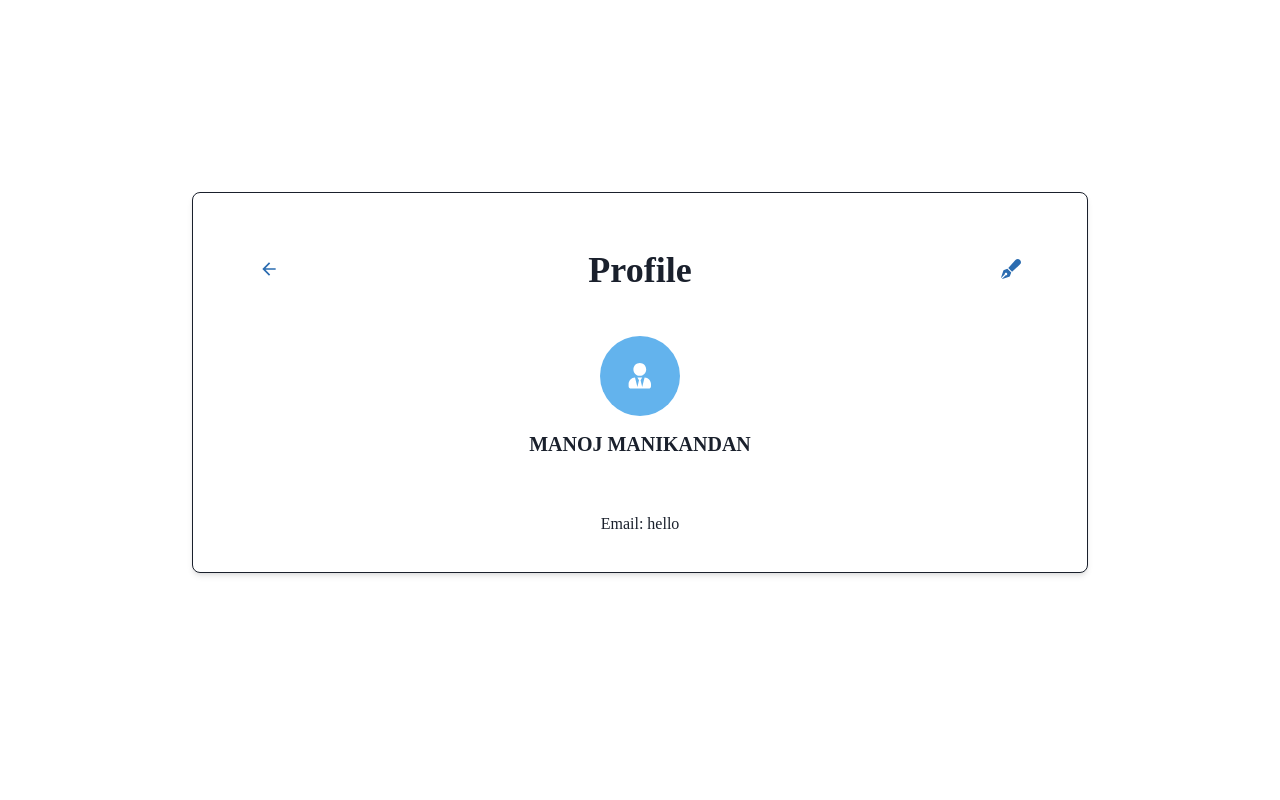
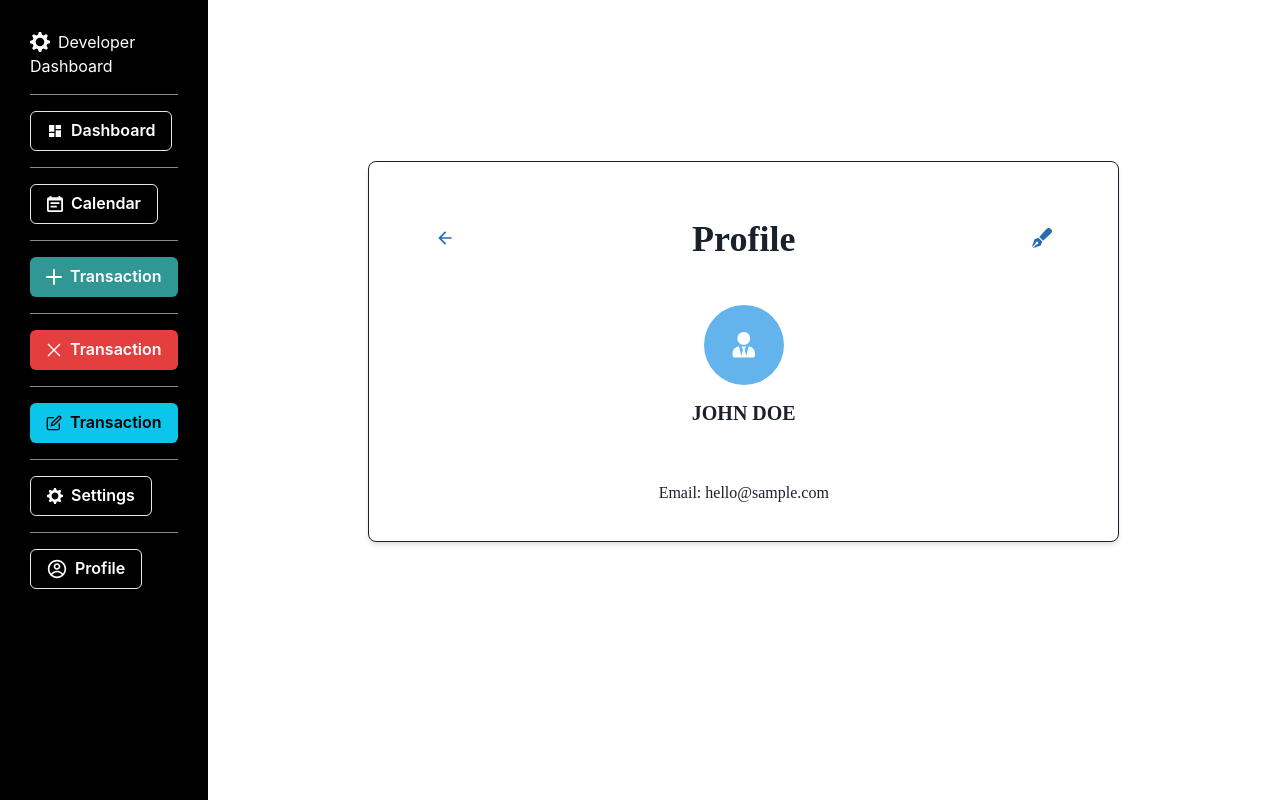
Before and after one commit to manojmanikandan7/PennyWise, a React (Vite) app: page /profile in a window 1280 px wide. Built offline with nearby package versions, Linux system fonts and the light colour scheme.

Commit message:
-Started work on extracting and updating user information
-Completed modal for updating user info in profile.

```diff
--- /dev/null
+++ b/src/components/editInfo.jsx
@@ -0,0 +1,125 @@
+/* eslint-disable no-unused-vars */
+
+import React, { useState } from "react";
+
+import {
+  IconButton,
+  Button,
+  Modal,
+  ModalOverlay,
+  ModalContent,
+  ModalHeader,
+  ModalFooter,
+  ModalBody,
+  ModalCloseButton,
+  useDisclosure,
+  FormControl,
+  FormLabel,
+  Input,
+  Icon,
+} from "@chakra-ui/react";
+
+//Icons
+import { FaPenFancy } from "react-icons/fa";
+
+import axios from "axios";
+
+export default function EditInfo(fn, sn, e, updateInfo) {
+  const { isOpen, onOpen, onClose } = useDisclosure();
+  // TODO: Change this to the UID of the user logged in
+  const id = 2;
+  const [fname, setFname] = useState(fn);
+  const [sname, setSname] = useState(sn);
+  const [email, setEmail] = useState(e);
+  const [password, setPassword] = useState("");
+
+  const handleSubmit = async () => {
+    await axios.post("http://localhost:3000/editInfo", {
+      fname,
+      sname,
+      email,
+      password,
+    });
+
+    // Reset the form fields
+    setFname("");
+    setSname("");
+    setEmail("");
+    setPassword("");
+
+    // Call the onTransactionSubmit callback to notify the parent component
+    updateInfo();
+
+    // Close the modal
+    onClose();
+  };
+
+  return (
+    <>
+      <IconButton
+        onClick={onOpen}
+        icon={<Icon as={FaPenFancy} />}
+        variant="ghost"
+        colorScheme="blue"
+        aria-label="Edit profile"
+        fontSize="20px"
+      />
+
+      <Modal isOpen={isOpen} onClose={onClose}>
+        <ModalOverlay />
+        <ModalContent>
+          <ModalHeader>Update Profile</ModalHeader>
+          <ModalCloseButton />
+          <ModalBody pb={6}>
+            <FormControl>
+              <FormLabel>First Name</FormLabel>
+              <Input
+                placeholder="First name"
+                value={fname}
+                onChange={(e) => setFname(e.target.value)}
+              />
+            </FormControl>
+
+            <FormControl>
+              <FormLabel>Sur Name</FormLabel>
+              <Input
+                placeholder="Sur name"
+                value={sname}
+                onChange={(e) => setSname(e.target.value)}
+              />
+            </FormControl>
+
+            <FormControl mt={4}>
+              <FormLabel>Email</FormLabel>
+              <Input
+                placeholder="email"
+                type="email"
+                value={email}
+                onChange={(e) => setEmail(e.target.value)}
+              />
+            </FormControl>
+
+            <FormControl mt={4}>
+              <FormLabel>Password</FormLabel>
+              <Input
+                placeholder="password"
+                type="password"
+                value={password}
+                onChange={(e) => setEmail(e.target.value)}
+              />
+            </FormControl>
+          </ModalBody>
+
+          <ModalFooter>
+            <Button colorScheme="blue" mr={3} onClick={onClose}>
+              Close
+            </Button>
+            <Button variant="solid" colorScheme="green" onClick={handleSubmit}>
+              Add
+            </Button>
+          </ModalFooter>
+        </ModalContent>
+      </Modal>
+    </>
+  );
+}
--- a/src/pages/Profile.jsx
+++ b/src/pages/Profile.jsx
@@ -1,29 +1,29 @@
+import { ArrowBackIcon } from "@chakra-ui/icons";
 import {
   Avatar,
+  ButtonGroup,
   Card,
+  CardBody,
   CardHeader,
-  CardBody,
-  CloseButton,
-  Heading,
   ChakraProvider,
   Flex,
+  Grid,
+  GridItem,
+  Heading,
   Icon,
-  extendTheme,
+  IconButton,
+  Spacer,
   Stack,
   StackDivider,
-  Spacer,
   Text,
-  Stat,
-  StatLabel,
-  StatNumber,
-  StatHelpText,
-  StatArrow,
-  StatGroup,
-  IconButton,
+  extendTheme,
 } from "@chakra-ui/react";
-import { ArrowBackIcon } from "@chakra-ui/icons"
-import { FaUserTie, FaPenFancy } from "react-icons/fa"
+import { FaUserTie } from "react-icons/fa";
 import { NavLink } from "react-router-dom";
+import Sidebar from "../components/sidebar";
+import EditInfo from "../components/editInfo";
+import axios from "axios";
+
 const theme = extendTheme({
   colors: {
     brand: {
@@ -35,24 +35,43 @@ const theme = extendTheme({
     },
   },
 });
-let fname, sname, email, current_bal;
+let fname, sname, email;
 
-fname="Manoj"
-sname="Manikandan"
-email="hello"
+fname = "John";
+sname = "Doe";
+email = "hello@sample.com";
 
 export default function Profile() {
+  function getData() {
+    /*const fetchedData = async () => {
+      axios.get("http://localhost:3000/getInfo"), email;
+    };
+    fname = fetchedData[0];
+    sname = fetchedData[1];*/
+    console.log("worked");
+  }
+  return (
+    <ChakraProvider theme={theme}>
+      <Grid templateColumns="repeat(8, 1fr)" bg="gray.25">
+        <GridItem
+          align="aside"
+          colSpan={1}
+          bg="black"
+          minHeight="100vh"
+          p="30px"
+        >
+          <Sidebar />
+        </GridItem>
 
-  return(
-    <ChakraProvider theme={theme} >
-      <Flex align="center" p="15%">
-        <Card borderWidth="1px"
+        <GridItem align="center" p="15%" colSpan={7}>
+          <Card
+            borderWidth="1px"
             borderRadius="lg"
             w="100%"
             p={4}
             boxShadow="md"
-                textAlign="center">
-
+            textAlign="center"
+          >
             <CardHeader>
               <Flex p={5}>
                 <NavLink to="/dashboard">
@@ -62,36 +81,52 @@ export default function Profile() {
                     colorScheme="blue"
                     justify="flex-start"
                     fontSize="20px"
-                icon={<ArrowBackIcon />}/>
+                    icon={<ArrowBackIcon />}
+                  />
                 </NavLink>
                 <Spacer />
-              <Heading  size="xl" fontFamily="Futura" colorScheme="brand"> Profile </Heading>
+                <Heading size="xl" fontFamily="Futura" colorScheme="brand">
+                  {" "}
+                  Profile{" "}
+                </Heading>
                 <Spacer />
-              <IconButton
-                justify="flex-end"
-                variant="ghost"
-                colorScheme="blue"
-                aria-label="Edit profile"
-                fontSize="20px"
-                icon={<Icon as={FaPenFancy} />}
+                <EditInfo
+                  fn={fname}
+                  sn={sname}
+                  e={email}
+                  refreshInfo={getData}
                 />
               </Flex>
               <br></br>
-            <Avatar size="lg" bg="blue.300" icon={<Icon as={FaUserTie}/>} p={10}/>
-            <Heading size="md" fontFamily="Futura" colorScheme="brand" textTransform="uppercase" p={4}> {fname+" "+sname} </Heading>
+              <Avatar
+                size="lg"
+                bg="blue.300"
+                icon={<Icon as={FaUserTie} />}
+                p={10}
+              />
+              <Heading
+                size="md"
+                fontFamily="Futura"
+                colorScheme="brand"
+                textTransform="uppercase"
+                p={4}
+              >
+                {" "}
+                {fname + " " + sname}{" "}
+              </Heading>
             </CardHeader>
 
-          <CardBody >
-            <Stack divider={<StackDivider />} spacing='4'>
-                <Text size="sm" fontFamily="Futura" colorScheme="brand"> Email: {email} </Text>
-
+            <CardBody>
+              <Stack divider={<StackDivider />} spacing="4">
+                <Text size="md" fontFamily="Futura" colorScheme="brand">
+                  {" "}
+                  Email: {email}{" "}
+                </Text>
               </Stack>
             </CardBody>
-
           </Card>
-      </Flex>
-
+        </GridItem>
+      </Grid>
     </ChakraProvider>
-  )
-
+  );
 }
```
Also changed, not shown: src/back-end/database.js (+12 -0 lines), src/back-end/server.js (+28 -0 lines). Lines whose indentation alone changed are shown as unchanged.
